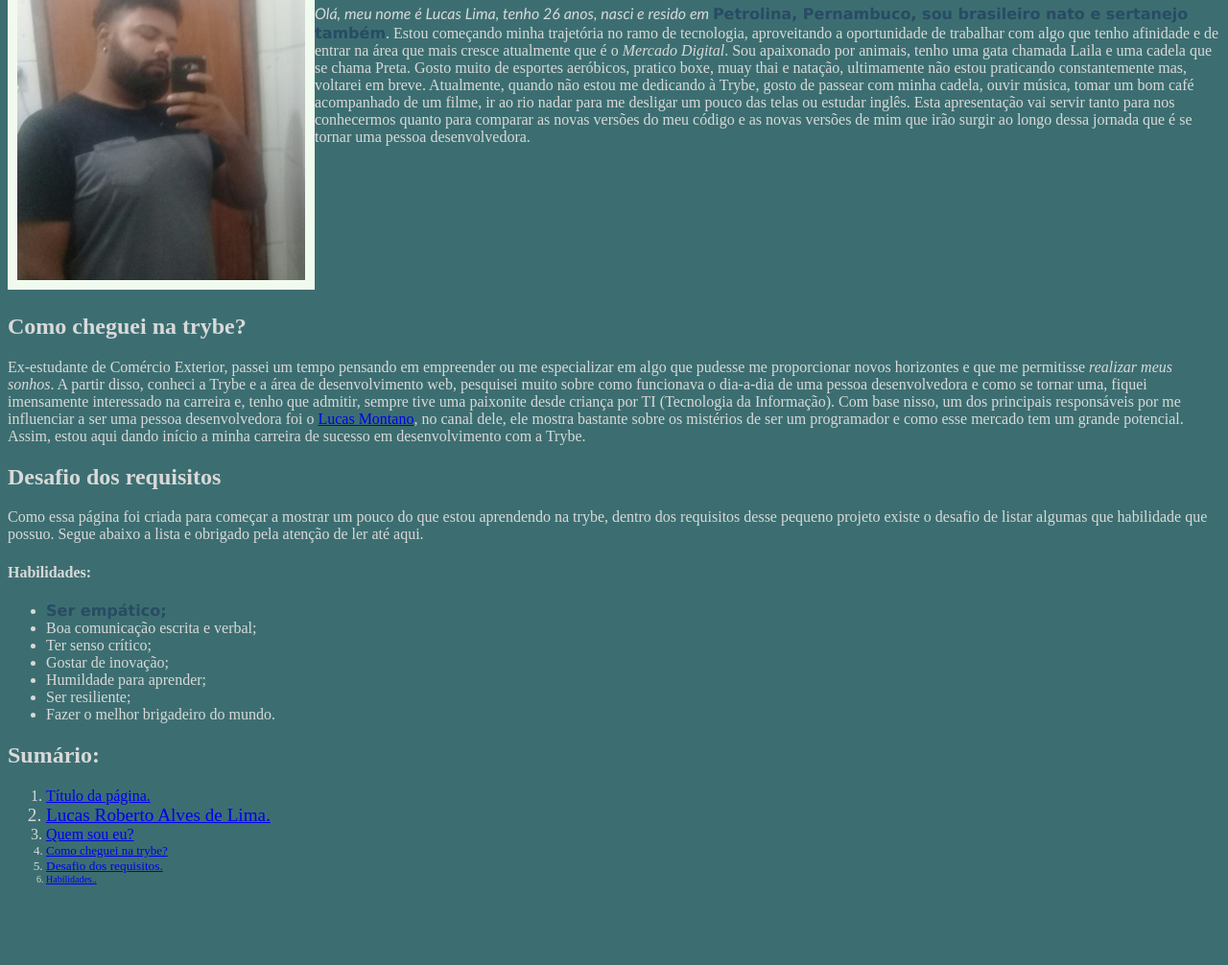
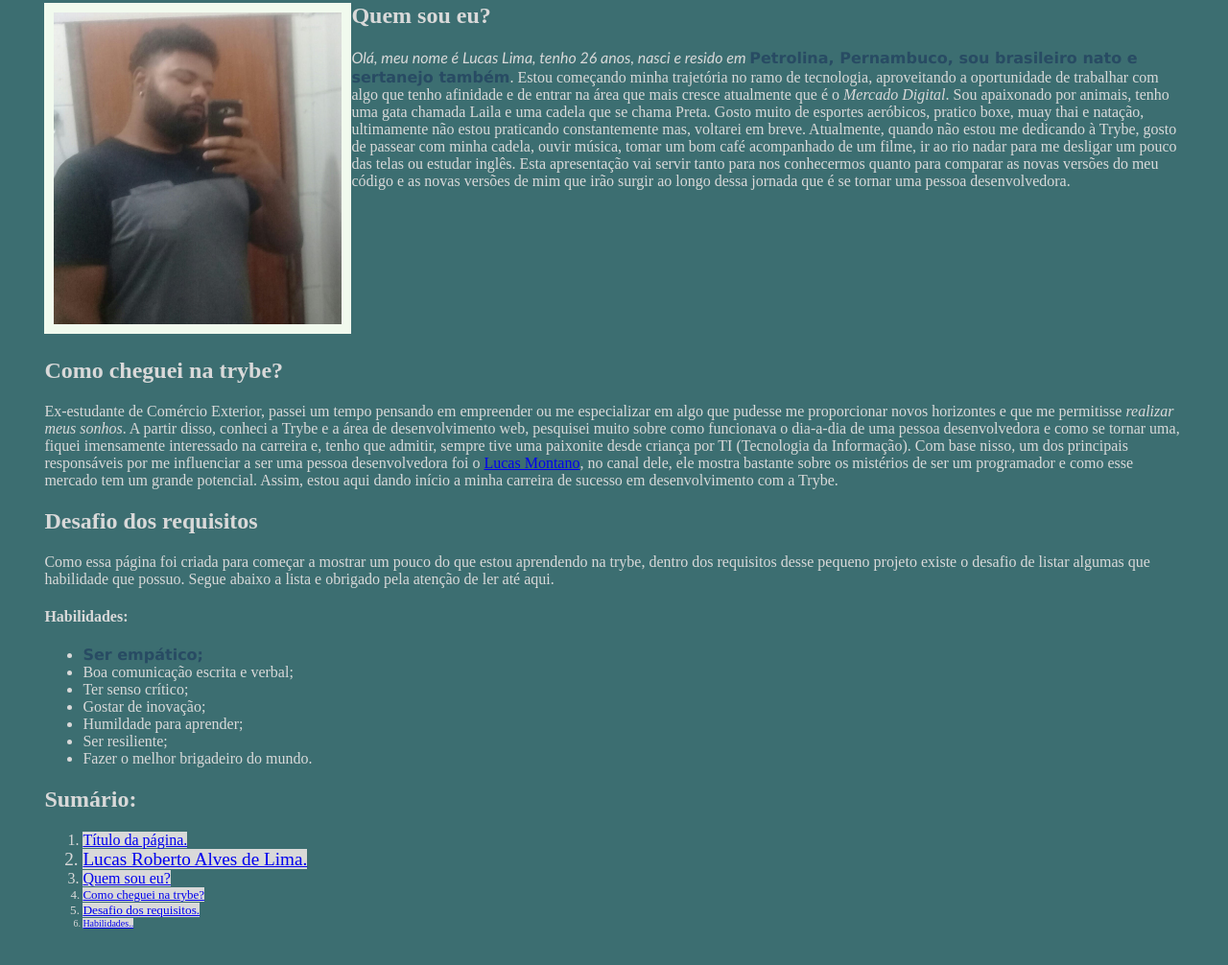
Before and after one commit to LucasLimaPE/portfolio-web, a plain HTML site: page index.html in a window 1280 px wide. Shown: the part 176-1182 px from the top of the page at 96% size. Before the commit the page ends 1114 px from the top, so only its background shows below. Drawn offline with Linux system fonts and the light colour scheme.

Commit message:
Faz novas alterações mas ficou um problema a ser resolvido com o último estilo adicionado.

```diff
--- a/style.css
+++ b/style.css
@@ -1,6 +1,8 @@
 body {
     background-color: #3c6e71;
             color: #d9d9d9;
+            padding: 3%;
+
 }
 .xnome {
     font-family:Arial, Helvetica, sans-serif;
@@ -49,3 +51,7 @@ font-size: x-small;
 #title {
  text-align: center;
 }
+
+ol li :nth-child(odd) {
+    background-color: #d9d9d9;
+}
```
